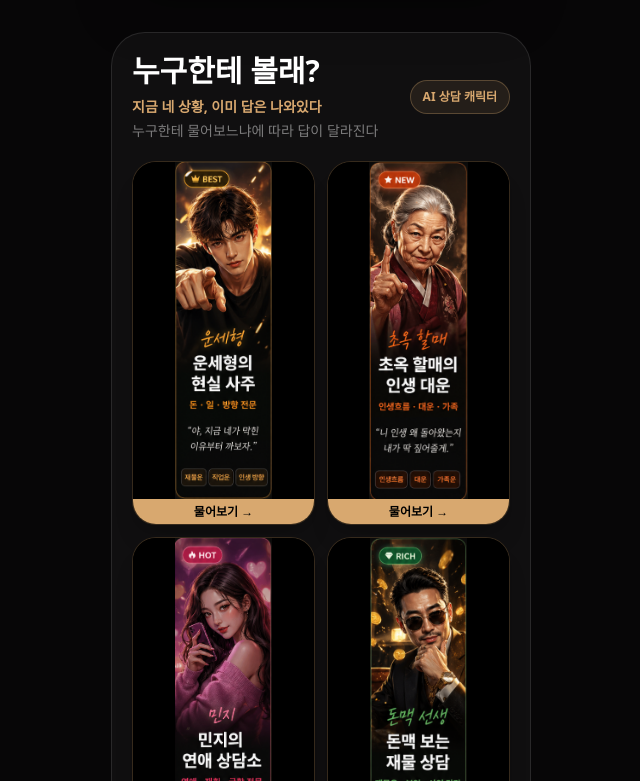
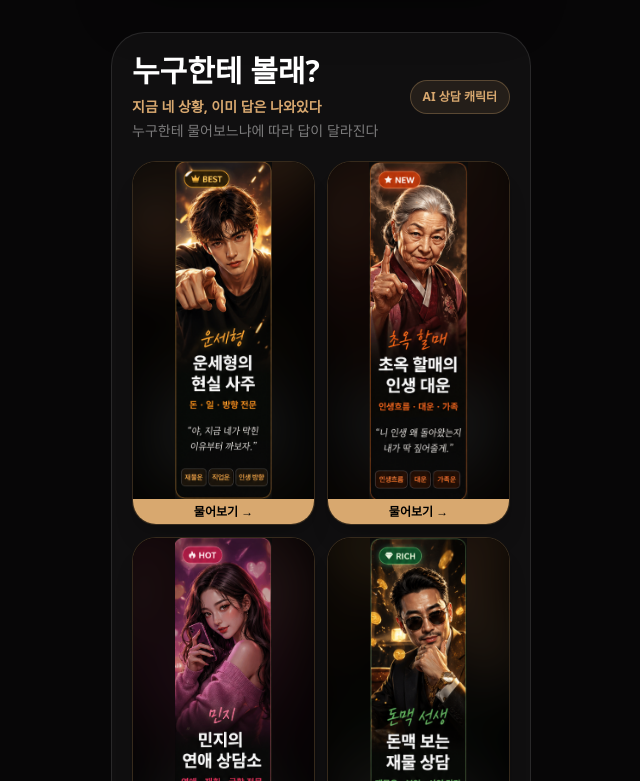
Before and after one commit to kkokku0/fortune-app, a Next.js app: page / in a window 1280 px wide. Shown: the part 639-1420 px from the top of the page, without its empty margins (319-959 px from the left). Built offline with nearby package versions, Linux system fonts and the light colour scheme.

Commit message:
apply blur background character cards

```diff
--- a/app/page.tsx
+++ b/app/page.tsx
@@ -410,12 +410,25 @@ function CharacterCardView({ card, onSelect }: { card: Character; onSelect: () =
       <div className="relative aspect-[3/5.6] w-full overflow-hidden bg-black">
         <img
           src={card.image}
-          alt={card.title}
-          className="h-full w-full object-contain"
+          alt=""
+          aria-hidden="true"
+          className="absolute inset-0 h-full w-full scale-125 object-cover opacity-35 blur-xl"
           onError={(event) => {
             event.currentTarget.style.display = "none";
           }}
         />
+
+        <div className="absolute inset-0 bg-black/35" />
+
+        <img
+          src={card.image}
+          alt={card.title}
+          className="relative z-10 h-full w-full object-contain"
+          onError={(event) => {
+            event.currentTarget.style.display = "none";
+          }}
+        />
+
         <div className="absolute inset-0 -z-10 grid place-items-center bg-gradient-to-br from-[#2b1b10] via-[#151018] to-black p-5 text-center">
           <div className="text-5xl">{card.emoji}</div>
           <div className="mt-3 text-sm font-black leading-tight text-white">{card.title}</div>
```
